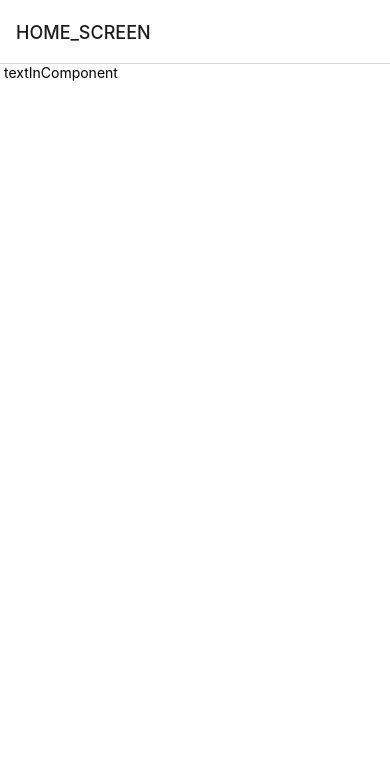
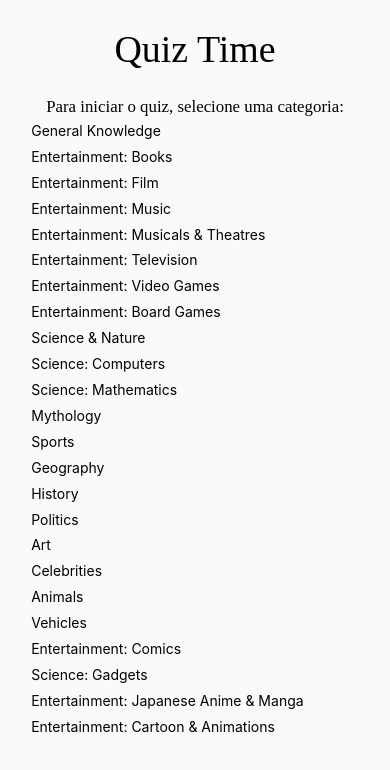
Before and after one commit to grazieleoliveira/Quiz-Time, a React Native app: screen / in a window 390 px wide. Shown: the top 770 px of the page. Built offline with nearby package versions, Linux system fonts and the light colour scheme.

Commit message:
flat list w/ mock data + fonts and icons

```diff
--- /dev/null
+++ b/react-native.config.js
@@ -0,0 +1,3 @@
+module.exports = {
+  assets: ['./src/assets/fonts'],
+};
--- a/src/routes/app.routes.tsx
+++ b/src/routes/app.routes.tsx
@@ -14,6 +14,7 @@ export function AppRoutes() {
         cardStyle: {
           backgroundColor: themes.light.Colors.WHITE,
         },
+        headerShown: false,
       }}>
       <Stack.Screen
         name={HOME}
--- a/src/routes/index.tsx
+++ b/src/routes/index.tsx
@@ -10,7 +10,7 @@ export function Routes() {
 
   return (
     <ThemeProvider theme={themeProvider.light}>
-      <S.StatusBar translucent={false} />
+      <S.StatusBar translucent={false} barStyle="dark-content" />
       <NavigationContainer>
         <AppRoutes />
       </NavigationContainer>
--- a/src/views/Home/index.tsx
+++ b/src/views/Home/index.tsx
@@ -1,8 +1,127 @@
 import React from 'react';
-import { View, Text } from 'react-native';
+import { Text } from 'react-native';
+import * as S from './styles';
+
+const MOCKDATA = [
+  {
+    id: 9,
+    name: 'General Knowledge',
+  },
+  {
+    id: 10,
+    name: 'Entertainment: Books',
+  },
+  {
+    id: 11,
+    name: 'Entertainment: Film',
+  },
+  {
+    id: 12,
+    name: 'Entertainment: Music',
+  },
+  {
+    id: 13,
+    name: 'Entertainment: Musicals & Theatres',
+  },
+  {
+    id: 14,
+    name: 'Entertainment: Television',
+  },
+  {
+    id: 15,
+    name: 'Entertainment: Video Games',
+  },
+  {
+    id: 16,
+    name: 'Entertainment: Board Games',
+  },
+  {
+    id: 17,
+    name: 'Science & Nature',
+  },
+  {
+    id: 18,
+    name: 'Science: Computers',
+  },
+  {
+    id: 19,
+    name: 'Science: Mathematics',
+  },
+  {
+    id: 20,
+    name: 'Mythology',
+  },
+  {
+    id: 21,
+    name: 'Sports',
+  },
+  {
+    id: 22,
+    name: 'Geography',
+  },
+  {
+    id: 23,
+    name: 'History',
+  },
+  {
+    id: 24,
+    name: 'Politics',
+  },
+  {
+    id: 25,
+    name: 'Art',
+  },
+  {
+    id: 26,
+    name: 'Celebrities',
+  },
+  {
+    id: 27,
+    name: 'Animals',
+  },
+  {
+    id: 28,
+    name: 'Vehicles',
+  },
+  {
+    id: 29,
+    name: 'Entertainment: Comics',
+  },
+  {
+    id: 30,
+    name: 'Science: Gadgets',
+  },
+  {
+    id: 31,
+    name: 'Entertainment: Japanese Anime & Manga',
+  },
+  {
+    id: 32,
+    name: 'Entertainment: Cartoon & Animations',
+  },
+];
+
+const renderCategory = ({ item }: any) => (
+  <S.ItemContainer>
+    <Text>{item.name}</Text>
+  </S.ItemContainer>
+);
 
 export const Home: React.FC = () => (
-  <View>
-    <Text> textInComponent </Text>
-  </View>
+  <S.Background>
+    <S.Container>
+      <S.Title>Quiz Time</S.Title>
+      <S.SelectCategoryText>
+        Para iniciar o quiz, selecione uma categoria:
+      </S.SelectCategoryText>
+      <S.List
+        data={MOCKDATA}
+        extraData={MOCKDATA}
+        renderItem={renderCategory}
+        keyExtractor={(item: any) => item.id.toString()}
+        showsVerticalScrollIndicator={false}
+        ListFooterComponent={<S.Footer />}
+      />
+    </S.Container>
+  </S.Background>
 );
--- /dev/null
+++ b/src/views/Home/styles.ts
@@ -0,0 +1,38 @@
+import styled from 'styled-components/native';
+import { s, sfs } from '~/shared/utils/responsibleText';
+
+export const Background = styled.View`
+  flex: 1;
+  background-color: ${({ theme }) => theme.Colors.BACKGROUND_WHITE};
+`;
+
+export const Container = styled.View`
+  padding: ${s(24)}px;
+  align-items: center;
+`;
+
+export const Title = styled.Text`
+  color: ${({ theme }) => theme.Colors.BLACK};
+  font-size: ${sfs(36)}px;
+  font-family: 'Roboto-Medium';
+  align-self: center;
+`;
+
+export const SelectCategoryText = styled.Text`
+  padding-top: ${s(24)}px;
+  color: ${({ theme }) => theme.Colors.BLACK};
+  font-size: ${sfs(16)}px;
+  font-family: 'Roboto-Regular';
+`;
+
+export const List = styled.FlatList`
+  width: 100%;
+`;
+
+export const ItemContainer = styled.View`
+  padding: ${s(4)}px;
+`;
+
+export const Footer = styled.View`
+  height: ${s(48)}px;
+`;
```
Also changed, not shown: src/assets/fonts/Roboto-Medium.ttf (added), src/assets/fonts/Roboto-Regular.ttf (added), 20 other files (tests, documents, lock files or other folders).
